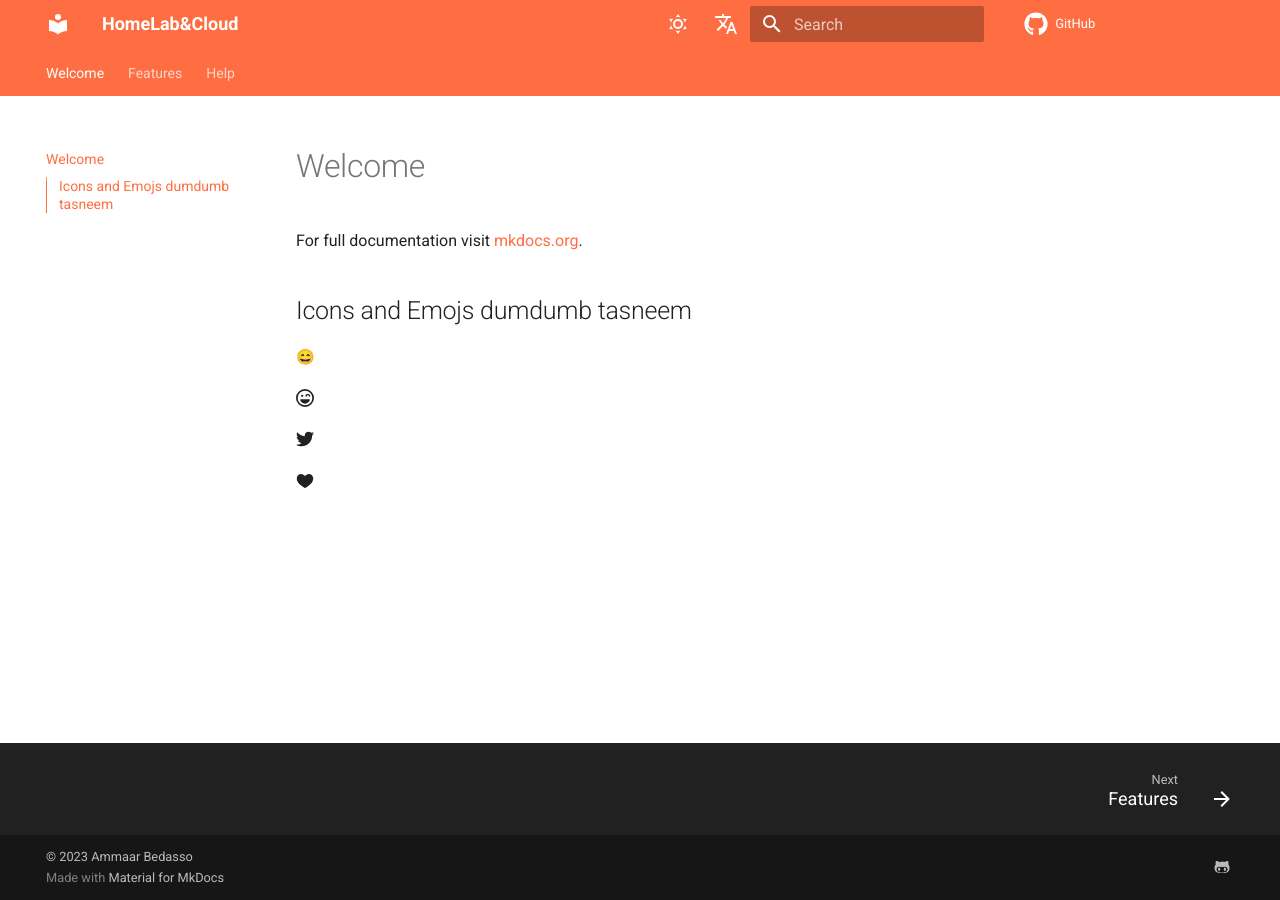
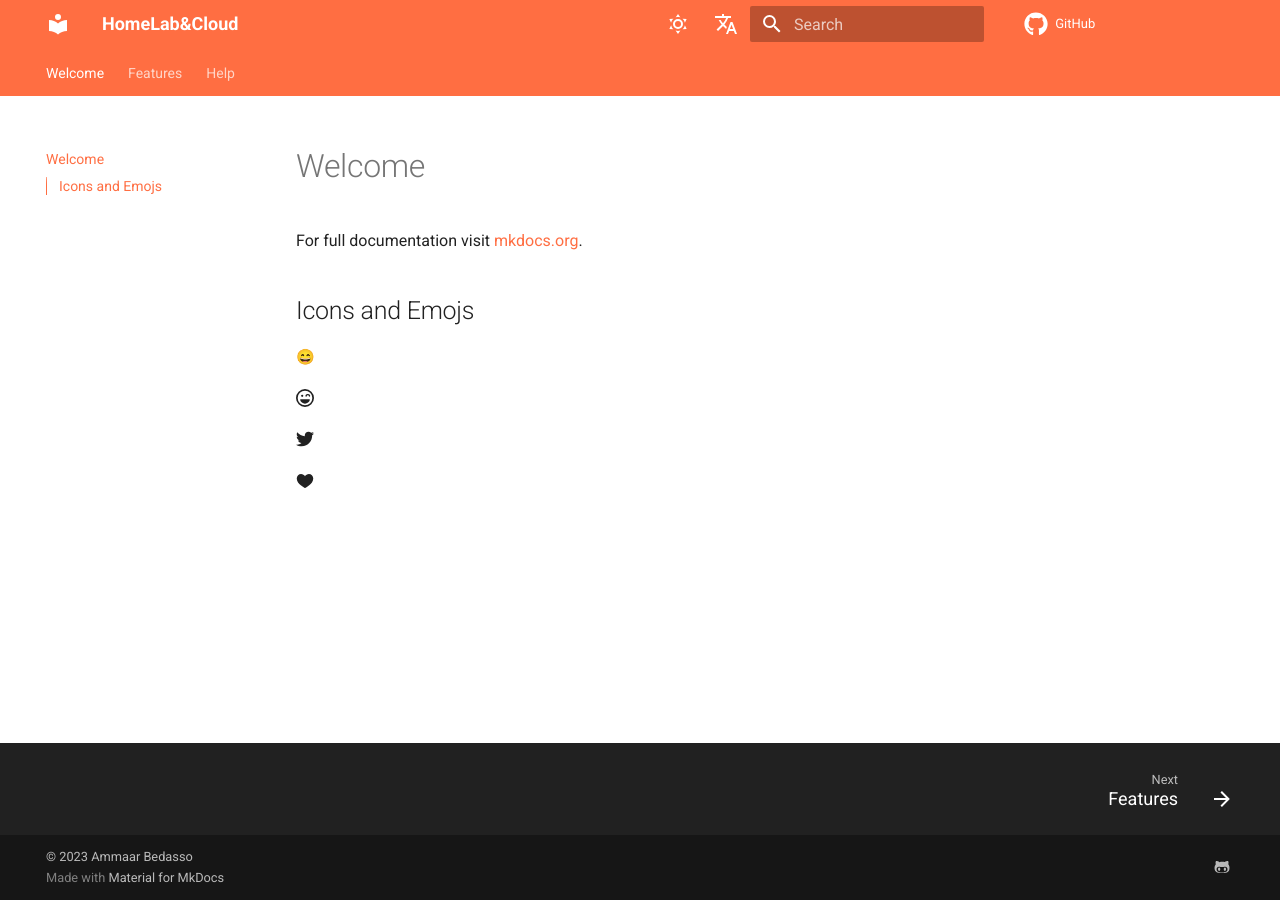
Before and after one commit to Ammaar-e/mkdocs, an MkDocs documentation site: the page built from docs/index.md, in a window 1280 px wide. Built offline with MkDocs 1.6.1 and Material for MkDocs 9.7.7, drawn with Linux system fonts in a browser that asks for light colours; emoji names are drawn with the system emoji font; comment, search, counter and statistics services are not loaded.

Commit message:
Update index.md

```diff
--- a/docs/index.md
+++ b/docs/index.md
@@ -2,7 +2,7 @@
 
 For full documentation visit [mkdocs.org](https://www.mkdocs.org).
 
-## Icons and Emojs dumdumb tasneem
+## Icons and Emojs
 
 :smile:
 
```
